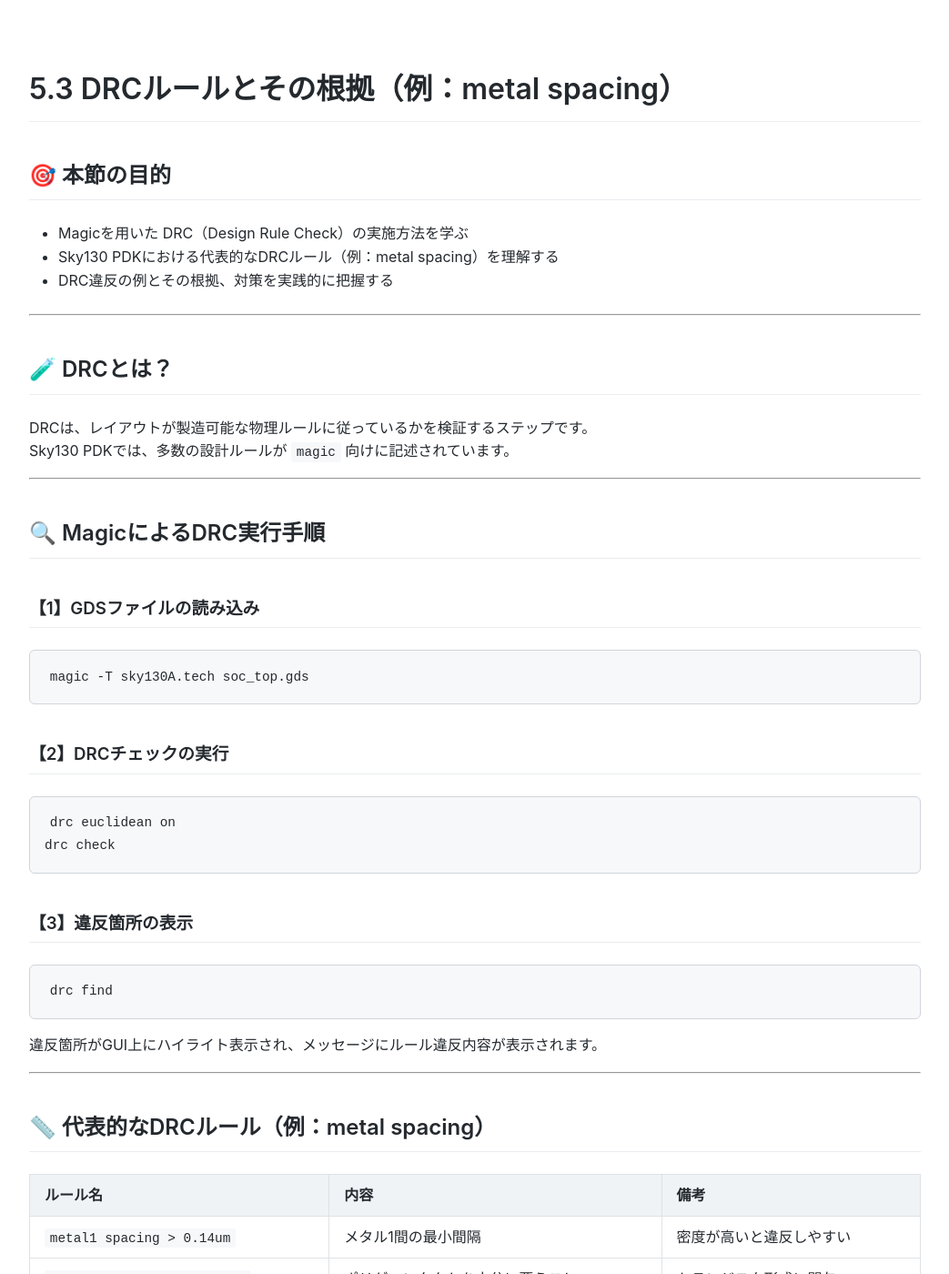
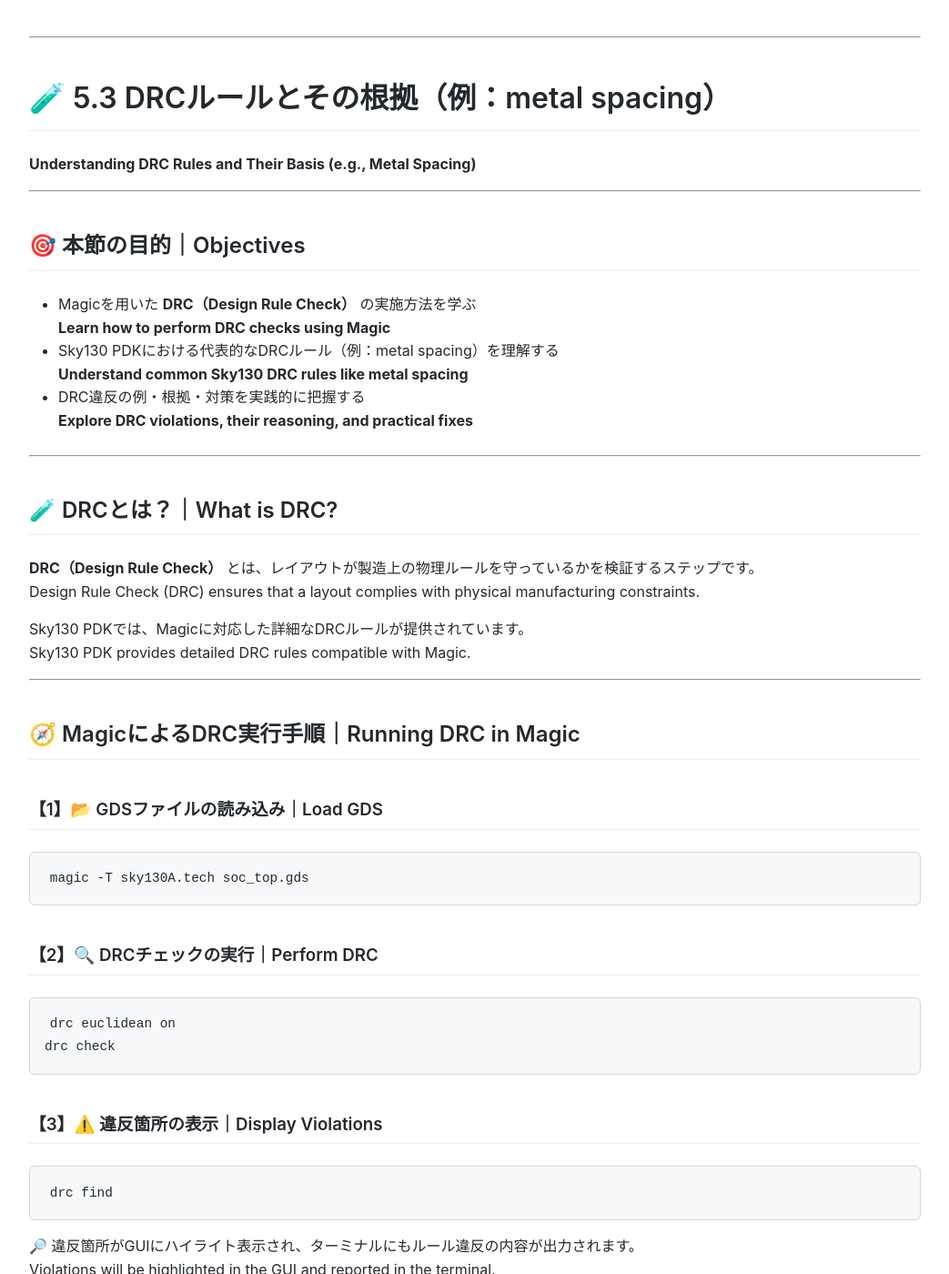
Before and after one commit to Samizo-AITL/Edusemi-v4x, a Jekyll site: the page built from f_chapter5_dfm/5_3_drc_check.md, in a window 1280 px wide and 1400 px high. Shown: the whole window at 91% size, without its empty margins (118-1161 px from the left). Built offline with Jekyll 4.4.1, drawn with Linux system fonts in a browser that asks for light colours; our own code applies the rules of GitHub Pages for plain Markdown files; some of the changed text lies outside the part shown.

Commit message:
Update 5_3_drc_check.md

````diff
--- a/f_chapter5_dfm/5_3_drc_check.md
+++ b/f_chapter5_dfm/5_3_drc_check.md
@@ -1,72 +1,96 @@
-# 5.3 DRCルールとその根拠（例：metal spacing）
-
-## 🎯 本節の目的
-
-- Magicを用いた DRC（Design Rule Check）の実施方法を学ぶ
-- Sky130 PDKにおける代表的なDRCルール（例：metal spacing）を理解する
-- DRC違反の例とその根拠、対策を実践的に把握する
+---
+layout: default
+title: 5.3 DRCルールとその根拠（例：metal spacing）
+---
 
 ---
 
-## 🧪 DRCとは？
-
-DRCは、レイアウトが製造可能な物理ルールに従っているかを検証するステップです。
-Sky130 PDKでは、多数の設計ルールが `magic` 向けに記述されています。
+# 🧪 5.3 DRCルールとその根拠（例：metal spacing）
+**Understanding DRC Rules and Their Basis (e.g., Metal Spacing)**
 
 ---
 
-## 🔍 MagicによるDRC実行手順
+## 🎯 本節の目的｜Objectives
 
-### 【1】GDSファイルの読み込み
+- Magicを用いた **DRC（Design Rule Check）** の実施方法を学ぶ
+  **Learn how to perform DRC checks using Magic**
+- Sky130 PDKにおける代表的なDRCルール（例：metal spacing）を理解する
+  **Understand common Sky130 DRC rules like metal spacing**
+- DRC違反の例・根拠・対策を実践的に把握する
+  **Explore DRC violations, their reasoning, and practical fixes**
+
+---
+
+## 🧪 DRCとは？｜What is DRC?
+
+**DRC（Design Rule Check）** とは、レイアウトが製造上の物理ルールを守っているかを検証するステップです。
+Design Rule Check (DRC) ensures that a layout complies with physical manufacturing constraints.
+
+Sky130 PDKでは、Magicに対応した詳細なDRCルールが提供されています。
+Sky130 PDK provides detailed DRC rules compatible with Magic.
+
+---
+
+## 🧭 MagicによるDRC実行手順｜Running DRC in Magic
+
+### 【1】📂 GDSファイルの読み込み｜Load GDS
 
 ```bash
 magic -T sky130A.tech soc_top.gds
 ```
 
-### 【2】DRCチェックの実行
+### 【2】🔍 DRCチェックの実行｜Perform DRC
 
-```magic
+```tcl
 drc euclidean on
 drc check
 ```
 
-### 【3】違反箇所の表示
+### 【3】⚠️ 違反箇所の表示｜Display Violations
 
-```magic
+```tcl
 drc find
 ```
 
-違反箇所がGUI上にハイライト表示され、メッセージにルール違反内容が表示されます。
+🔎 違反箇所がGUIにハイライト表示され、ターミナルにもルール違反の内容が出力されます。
+Violations will be highlighted in the GUI and reported in the terminal.
 
 ---
 
-## 📏 代表的なDRCルール（例：metal spacing）
+## 📏 代表的なDRCルール｜Typical DRC Rules (Sky130)
 
-| ルール名 | 内容 | 備考 |
-|----------|------|------|
-| `metal1 spacing > 0.14um` | メタル1間の最小間隔 | 密度が高いと違反しやすい |
-| `poly enclosure of contact` | ポリがコンタクトを十分に覆うこと | トランジスタ形成に関与 |
-| `li1 width >= 0.17um` | li1配線の最小幅 | 製造歩留まりに影響 |
-| `via enclosure` | viaが十分に金属で囲まれている | 信頼性・接続安定性に関与 |
+| 📘 **ルール名**<br>Rule Name | 📝 **内容**<br>Description | 🔧 **備考**<br>Notes |
+|---------------------------|----------------------------|-----------------------|
+| `metal1 spacing > 0.14um` | メタル1の最小間隔<br>Minimum spacing for Metal1 | 高密度配置で違反しやすい<br>Often violated in dense layouts |
+| `poly enclosure of contact` | ポリがコンタクトを十分に覆うこと<br>Poly must enclose contact | ゲート形成に関係<br>Important for transistor gates |
+| `li1 width >= 0.17um` | li1層の最小配線幅<br>Minimum width for li1 | 微細配線で要注意<br>Critical for yield |
+| `via enclosure` | viaが金属に十分囲まれているか<br>Via must be enclosed by metal | 信頼性に影響<br>Key to connection reliability |
 
 ---
 
-## 🧩 DRC違反の原因と対策
+## 🧩 DRC違反の原因と対策｜Causes and Countermeasures
 
-| 原因 | 対策 |
-|------|------|
-| floorplan密度が高すぎる | `FP_CORE_UTIL`や`PL_TARGET_DENSITY`を調整 |
-| 自動配置でvia配置が過密 | 手動floorplanやルーティング指示の挿入 |
-| 設計規模に対しセルライブラリが不足 | 標準セル選定の見直し or 複数セルライブラリ使用 |
+| ❌ **原因**<br>Cause | ✅ **対策**<br>Solution |
+|-------------------|-------------------------|
+| Core密度が高すぎる<br>High core utilization | `FP_CORE_UTIL` や `PL_TARGET_DENSITY` を調整 |
+| via配置が過密<br>Congested via placement | floorplanの見直しやルーティング改善 |
+| セルが不足・サイズ不均衡<br>Library mismatch | セルライブラリの変更や組み合わせ調整 |
 
 ---
 
-## ✅ 本節まとめ
+## ✅ 本節まとめ｜Summary
 
-- DRCは物理的な製造可能性を保証するための基本チェック
-- Magicで簡易DRC実行可能だが、OpenLane後工程でも必ず確認する
-- ルールの背景を理解しながら設計することで、DFM適合率が向上する
+- DRCは、設計が製造可能な状態かどうかを確認する**基本チェック手法**です
+  **DRC is essential to ensure manufacturability of the layout**
+- Magicを使えば手軽にGUIとコマンドでチェックが可能
+  **Magic allows easy checking through GUI and scripting**
+- 各ルールの**意味を理解することが、良い物理設計への第一歩**です
+  **Understanding the rationale behind rules is key to DFM**
 
 ---
 
-👉 [5.4 LVSの仕組みと等価性判定の論理](5_4_lvs_check.md)
+## 🔗 前後のリンク｜Navigation
+
+- ⬅️ [5.2 MagicによるGDS階層と層構成の可視化](5_2_magic_view.md)
+- ▶️ [5.4 LVSの仕組みと等価性判定の論理](5_4_lvs_logic.md)
+- 🏠 [特別編 第5章 READMEに戻る](README.md)
````
